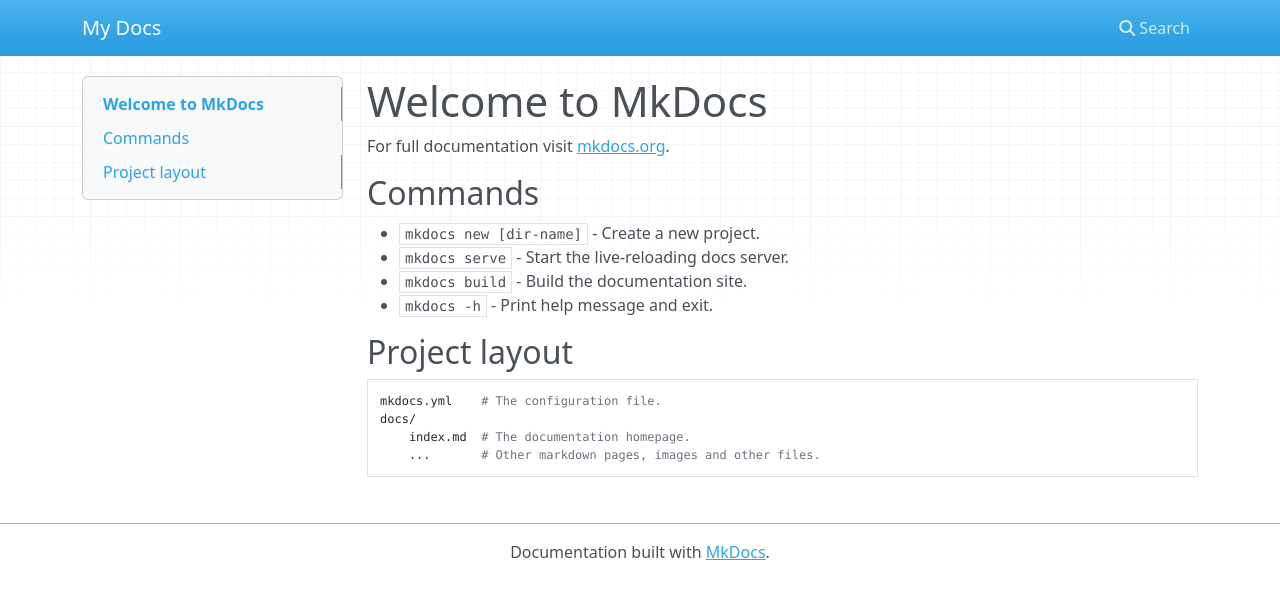
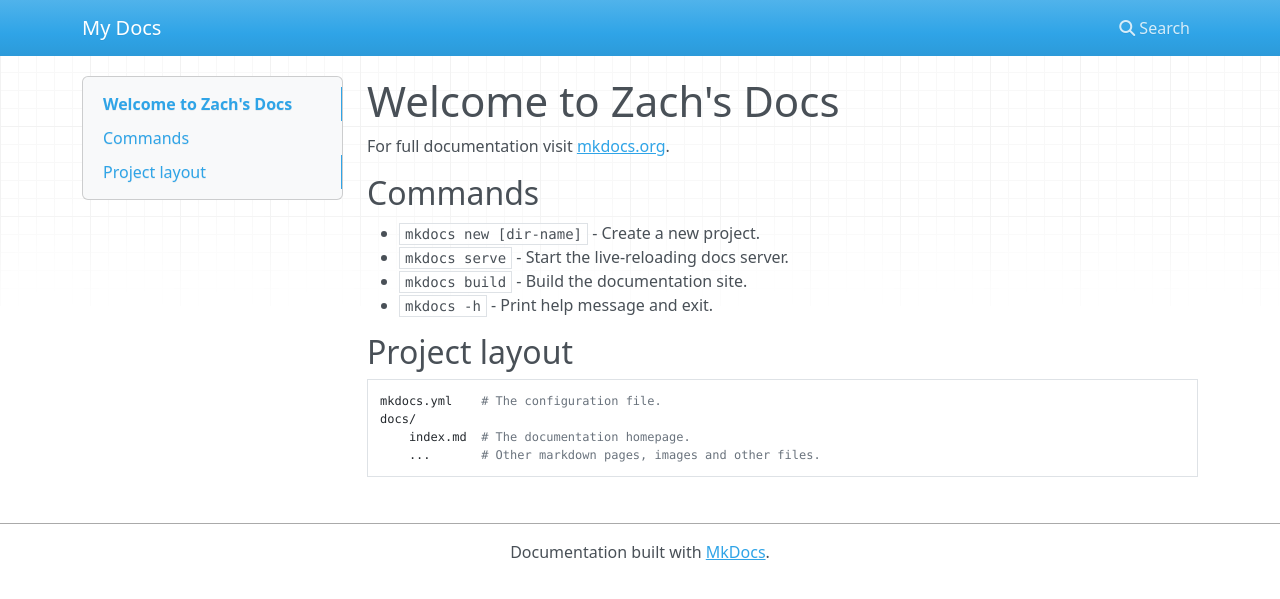
Before and after one commit to KSMC-TS/docs, an MkDocs documentation site: the page built from docs/index.md, in a window 1280 px wide. Shown: the top 599 px of the page. Built offline with MkDocs 1.6.1, drawn with Linux system fonts in a browser that asks for light colours; nearby versions of some CDN libraries.

Commit message:
Update index.md

```diff
--- a/docs/index.md
+++ b/docs/index.md
@@ -1,4 +1,4 @@
-# Welcome to MkDocs
+# Welcome to Zach's Docs
 
 For full documentation visit [mkdocs.org](https://www.mkdocs.org).
 
```
